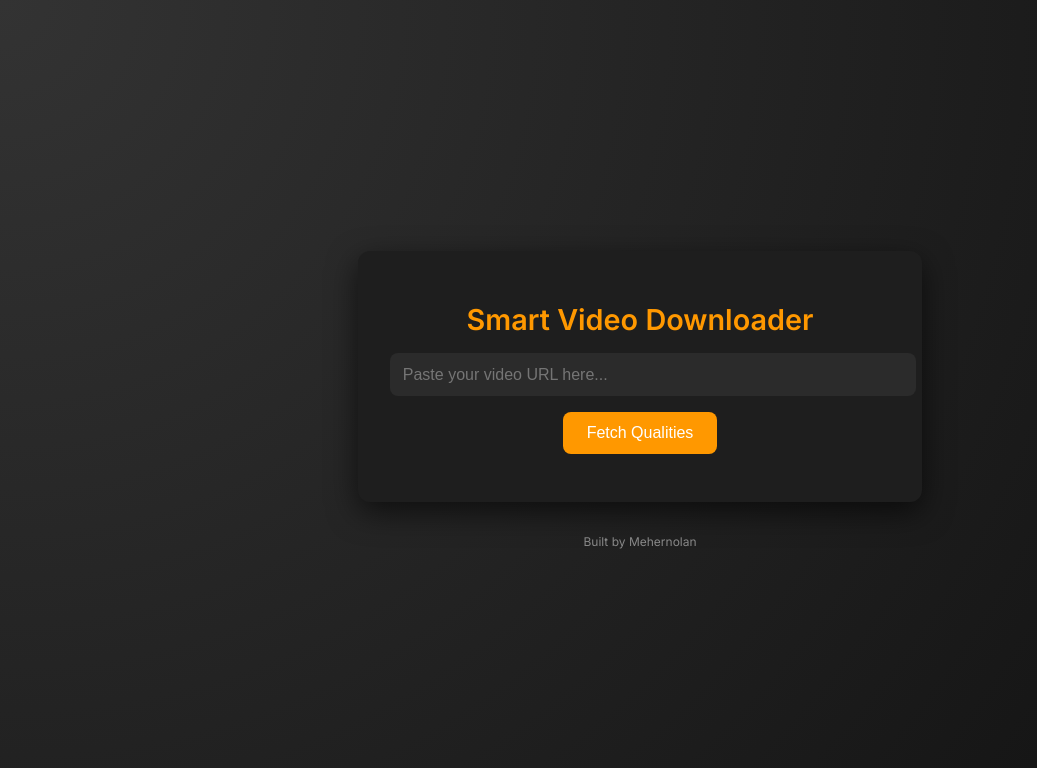
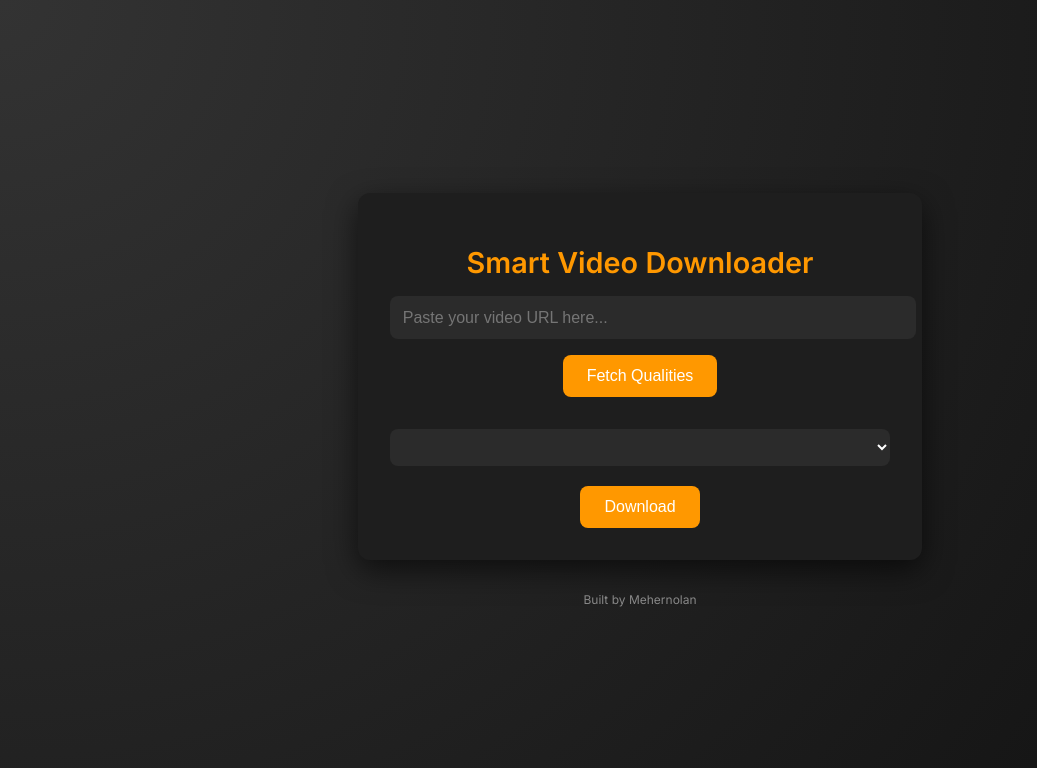
Before and after one commit to nikhilpabolu99/videodownloader, a Flask app: page / in a window 1280 px wide. Shown: the top 768 px of the page, without its empty margins (0-1037 px from the left). Run offline with Flask 3, Linux system fonts and the light colour scheme; lists and menus that the app fills with data are empty.

Commit message:
Update index.html

```diff
--- a/templates/index.html
+++ b/templates/index.html
@@ -92,9 +92,6 @@
       font-size: 0.75rem;
       color: #888;
     }
-    .hidden {
-  display: none;
-}
   </style>
 </head>
 <body>
```
